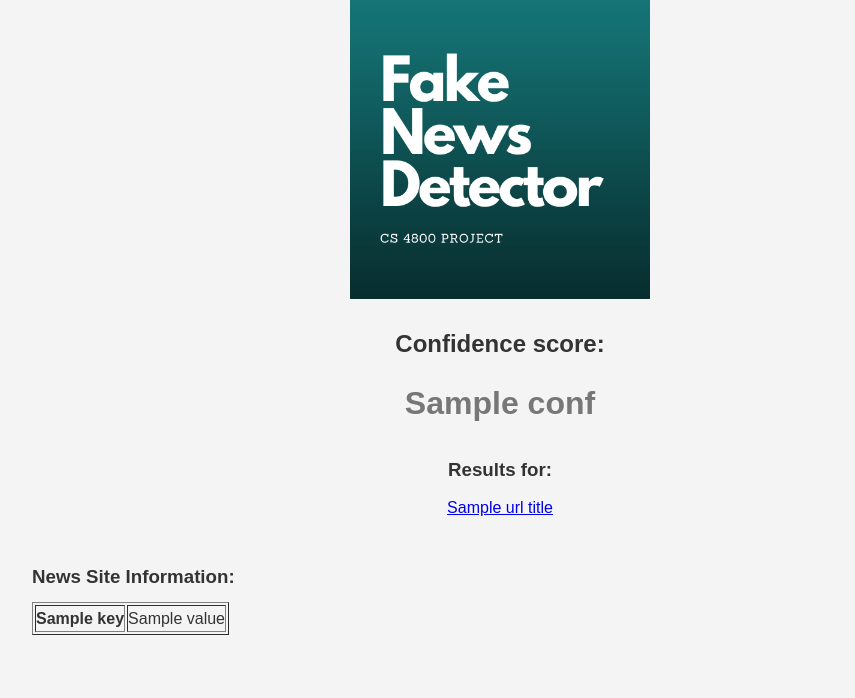
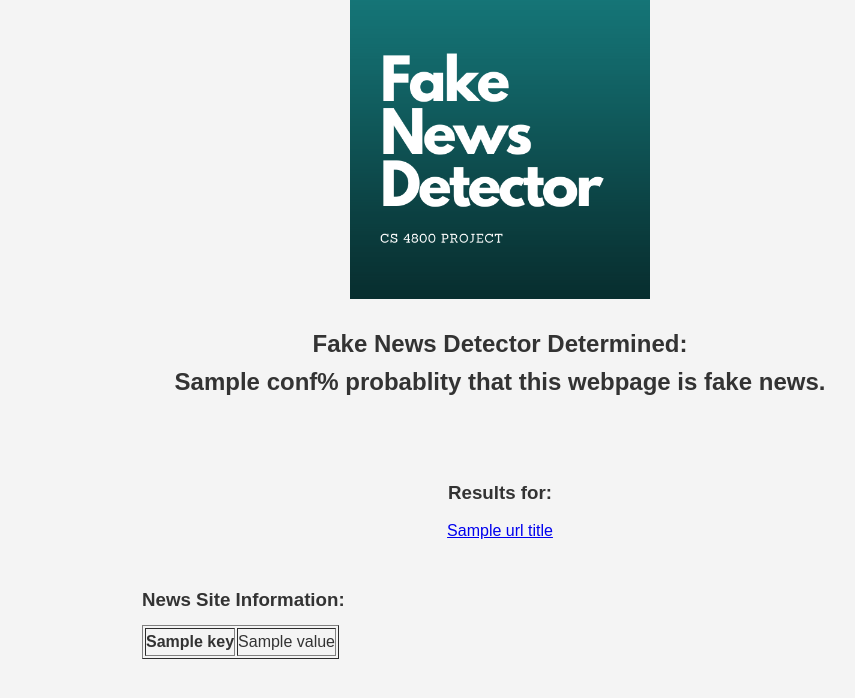
Before and after one commit to Adatrader/FakeNewsDetectorProject, a Flask app: template templates/result.html in a window 1280 px wide. Shown: the part 17-715 px from the top of the page, without its empty margins (140-995 px from the left). Run offline with Flask 2, Linux system fonts and the light colour scheme; the template is opened without the code that fills it: most values are stand-ins (such as "Sample title", 1, 10 or a date in 2020).

Commit message:
Added Readme for submission
Added NN request for team that got it working for presentation, other NN/KB teams have code for rest endpoints on their servers I provided from a few weeks ago.

Readme Deployment Guide

```diff
--- a/app.py
+++ b/app.py
@@ -7,16 +7,15 @@ from bs4 import BeautifulSoup
 from flask import Flask, request, jsonify, render_template
 # To make requests
 import requests
-nltk.download('punkt')  # TODO: Uncomment during deployment
+# nltk.download('punkt')  # TODO: Uncomment during local testing
 
 # Debug allows for changes to be seen in real time.
 app = flask.Flask(__name__)
-app.config["DEBUG"] = False  # TODO: Set to false during deployment
+app.config["DEBUG"] = False  # TODO: Set to True for local testing
 
 
 @app.route('/')
 def index():
-    # f = open('home.html')
     return render_template('index.html')
 
 # Unused now (Directs to postman)
@@ -41,20 +40,19 @@ def results():
 
         if urlPassed == '':
             return render_template('index.html', message='Please enter required field')
-    origin = "WebApp"
+    origin = "WebApp"  # Specify Web App origin for KB team
     obj = newsUrl(urlPassed, origin)
     # Returned dictionary from scraper
     dictObj = obj.createJSON(obj.url, obj.origin)
     jsonGenerated = jsonify(dictObj)  # Send to NN/KB Team
-    print(dictObj)
+    # print(dictObj)
     # TODO: Sent to NN team (get response with confidence score)
-    # returnedNN = requests.post(url = 'www.yourNNServer.com', data=jsonGenerated)
-    # tempConf = returnedNN['confidence_score']
-    # combinedObj['confidence_score'] = tempConf
+    headr = {'content-type': 'application/json', 'accept': '*/*'}
+    returnedNN = requests.post(
+        url='https://viksri.com/fakenewsproj/api', data=json.dumps(dictObj), headers=headr)
+    responseScore = returnedNN.json()
     return render_template('result.html', urlTitle=dictObj.get('url'),
-                           conf=dictObj.get('confidence_score'), result=dictObj.get('url_info'))
-
-# Submit new url for webscraping
+                           conf=responseScore['score']*100, result=dictObj.get('page_data'))
 
 
 @app.route('/api/v1/twitter', methods=['POST'])
@@ -63,17 +61,18 @@ def twitter():
     if content == None:
         return {"response": "400 Bad Request"}
     urlGiven = content['url']
-    origin = "Twitter"
+    origin = "Twitter"  # Specify Twitter origin for KB team
     obj = newsUrl(urlGiven, origin)
     # Returned dictionary from scraper
     dictObj = obj.createJSON(obj.url, obj.origin)
     combinedObj = Merge(content, dictObj)
     jsonGenerated = jsonify(combinedObj)
-    # TODO: Sent jsonGenerated NN /KB team (get response with confidence score)
-    # returnedNN = requests.post(url = 'www.yourNNServer.com', data=jsonGenerated)
-    # tempConf = returnedNN['confidence_score']
-    # combinedObj['confidence_score'] = tempConf
-    return jsonify(combinedObj)
+    # TODO: Sent to NN team (get response with confidence score)
+    headr = {'content-type': 'application/json', 'accept': '*/*'}
+    returnedNN = requests.post(
+        url='https://viksri.com/fakenewsproj/api', data=json.dumps(dictObj), headers=headr)
+    responseScore = returnedNN.json()
+    return responseScore
 
 
 @app.route('/api/v1/facebook', methods=['POST'])
@@ -82,17 +81,18 @@ def facebook():
     if content == None:
         return {"response": "400 Bad Request"}
     urlGiven = content['url']
-    origin = "Facebook"
+    origin = "Facebook"  # Specify Facebook origin for KB team
     obj = newsUrl(urlGiven, origin)
     # Returned dictionary from scraper
     dictObj = obj.createJSON(obj.url, obj.origin)
     combinedObj = Merge(content, dictObj)
     jsonGenerated = jsonify(combinedObj)
-    # TODO: Send jsonGenerated to NN / KB team (get response with confidence score)
-    # returnedNN = requests.post(url = 'www.yourNNServer.com', data=jsonGenerated)
-    # tempConf = returnedNN['confidence_score']
-    # combinedObj['confidence_score'] = tempConf
-    return jsonify(combinedObj)
+    # TODO: Sent to NN team (get response with confidence score)
+    headr = {'content-type': 'application/json', 'accept': '*/*'}
+    returnedNN = requests.post(
+        url='https://viksri.com/fakenewsproj/api', data=json.dumps(dictObj), headers=headr)
+    responseScore = returnedNN.json()
+    return responseScore
 
 
 # Merge two dictionaries
@@ -118,7 +118,7 @@ class newsUrl:
         except:
             totalDict = {'url': url}
             totalDict['origin'] = origin
-            totalDict['confidence_score'] = 0
+            totalDict['confidence_score'] = 0.5
             totalDict['url_info'] = "Unable to Parse"
             return totalDict
         author = self.getAuthor(article)
@@ -138,21 +138,22 @@ class newsUrl:
         # Create dictionary
         totalDict = {'url': url}
         totalDict['origin'] = origin
-        totalDict['confidence_score'] = 0
+        totalDict['confidence_score'] = 0.5
+        totalDict['isReal'] = 1  # Added for KB team (0 is fake, 1 is real)
         tempDict = {
             'title': title,
-            'site_name': str(siteName),
+            'publisher': str(siteName),
             'subtitle': str(subtitle),
-            'publish_date': str(date),
+            'publish_date_time': str(date),
             'authors': author,
             'natural_language_processing': {
                 'summary': summary,
                 'keywords': keywords
             },
-            'content': text,
+            'body': text,
             'citation_urls': citUrl
         }
-        totalDict['url_info'] = tempDict
+        totalDict['page_data'] = tempDict
 
         return totalDict
         # return jsonify(tempDict)
@@ -218,3 +219,6 @@ class newsUrl:
     def getSummary(self, article):
         article.nlp()
         return article.summary
+
+
+# app.run()
--- a/static/style.css
+++ b/static/style.css
@@ -12,21 +12,21 @@ body {
 }
 
 .container {
-  max-width: 650px;
+  max-width: 800px;
   margin: 1rem auto;
   overflow: auto;
   padding: 0 2rem;
 }
 
 .containerTable {
-  max-width: 1000px;
+  max-width: 780px;
   margin: 1rem auto;
   overflow: auto;
   padding: 0 2rem;
 }
 
 h1 {
-  color: #777;
+  color: #1261a0;
   margin-top: 15px;
 }
 
--- a/templates/index.html
+++ b/templates/index.html
@@ -26,7 +26,7 @@
             <center>
               <h2>Determine Authenticity of a News Article</h2>
               <h4>Submit a Url to our Knowledge Base and Neural Network.</h4></center>
-              <br>
+              <br><br><br>
               <input
                 type="text"
                 name="url_submit"
@@ -36,7 +36,7 @@
             <center>
             <input type="submit" value="Submit" class="btn" /> </center>
       </form>
-      <br><br><br><br><br><br>
+      <br><br>
       <center><h2>Developers:</h2></center>
       <form action="https://documenter.getpostman.com/view/13246655/TVYGbcxp">
         <center><button type="submit" class="btnDocs">API Documentation</button></center>
--- a/templates/result.html
+++ b/templates/result.html
@@ -11,8 +11,8 @@
     <div class = "container">
         <a href= "/"><img src="../static/logo.png" alt="" class="logo"></a>
         <br>
-        <center><h2> Confidence score: </h2>
-        <h1>{{conf}}</h1><br>
+        <center><h2>Fake News Detector Determined: </h2>
+        <h2>{{conf}}% probablity that this webpage is fake news.</h2><br><br><br>
         <h3> Results for:</h3>
         <a href={{urlTitle}}>{{urlTitle}}</a></center>
     </div>
```
Also changed, not shown: Readme.md (added).
